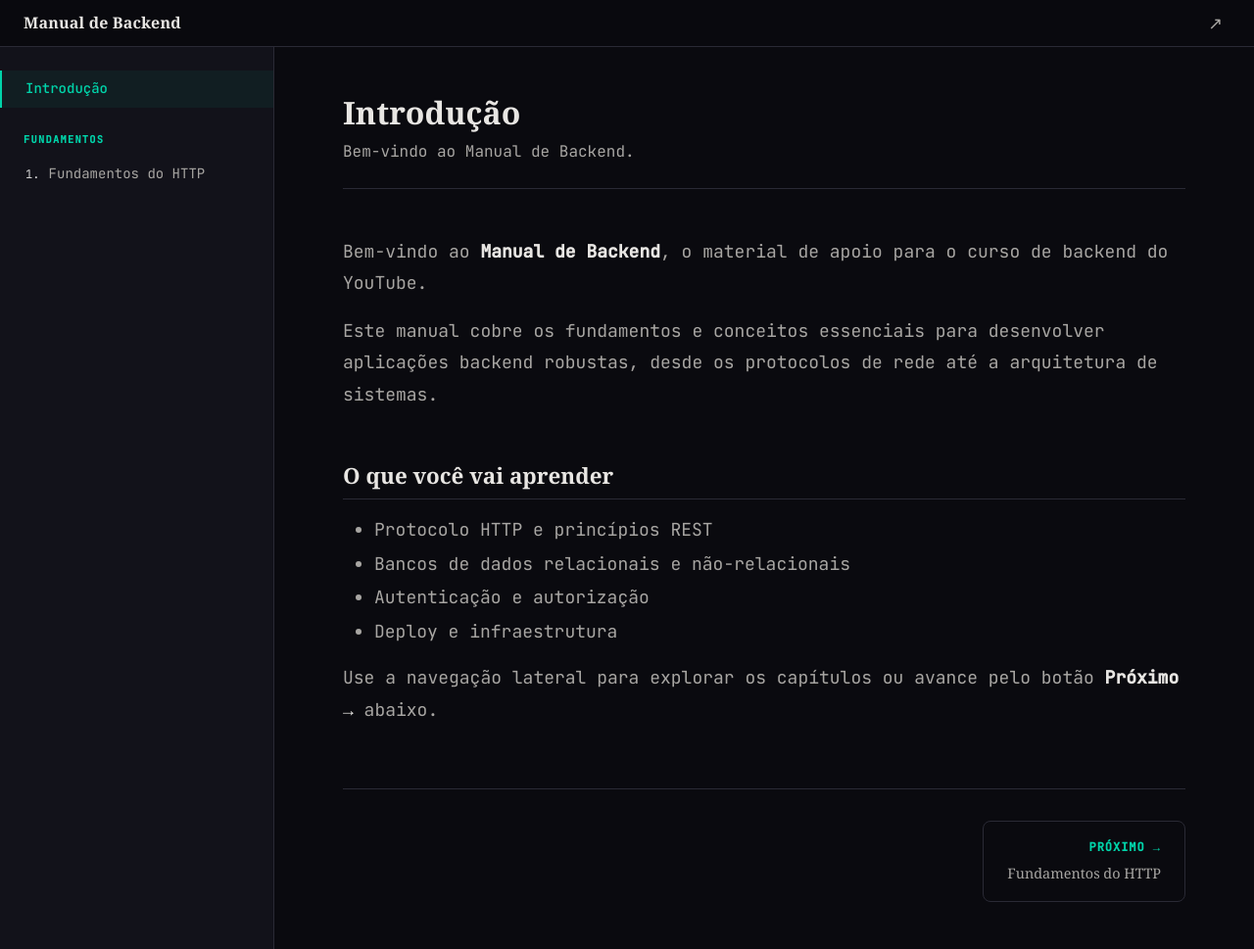
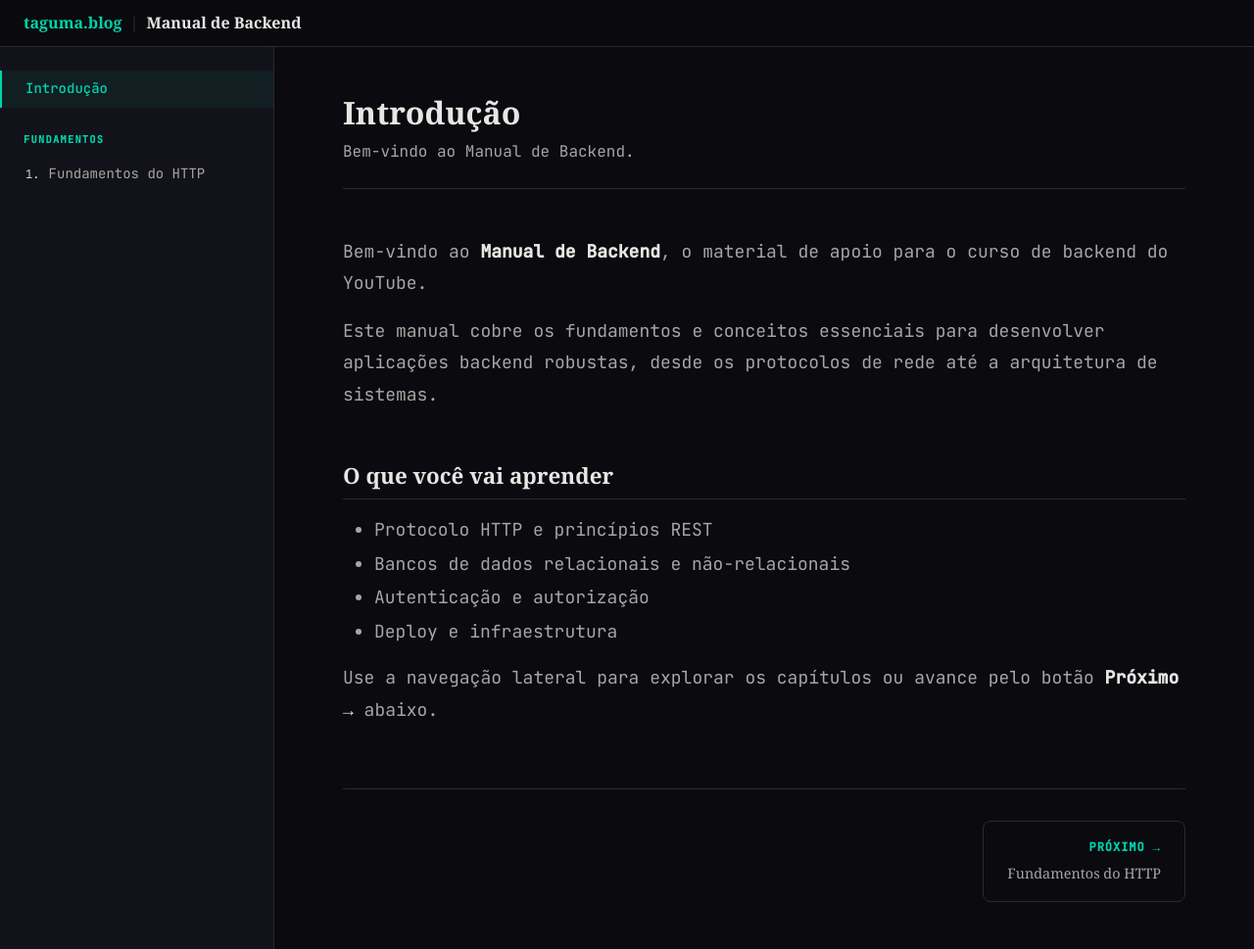
Before and after one commit to kundlatsch/taguma, a Jekyll site: the page built from _manual_backend/00-introducao.md, in a window 1280 px wide and 969 px high. Shown: the whole window at 98% size. Built offline with Jekyll 4.4.1, drawn with Linux system fonts in a browser that asks for light colours; some web fonts are replaced.

Commit message:
Add home button on top bar

```diff
--- a/_layouts/manual.html
+++ b/_layouts/manual.html
@@ -44,8 +44,11 @@
     <button class="manual-hamburger" id="manual-hamburger" aria-label="Abrir menu">
       <span></span><span></span><span></span>
     </button>
-    <a href="{{ '/backend-manual/' | relative_url }}" class="manual-topbar-title">Manual de Backend</a>
-    <a href="{{ '/' | relative_url }}" class="manual-topbar-home" title="Voltar ao site">↗</a>
+    <div class="manual-topbar-title">
+      <a href="{{ '/' | relative_url }}" class="manual-topbar-site">taguma.blog</a>
+      <span class="manual-topbar-sep">|</span>
+      <a href="{{ '/backend-manual/' | relative_url }}" class="manual-topbar-manual">Manual de Backend</a>
+    </div>
   </header>
 
   <!-- Overlay for mobile sidebar -->
--- a/assets/css/main.css
+++ b/assets/css/main.css
@@ -1536,30 +1536,36 @@ code {
 
 .manual-topbar-title {
   flex: 1;
+  display: flex;
+  align-items: center;
+  gap: var(--space-sm);
   font-family: var(--font-serif);
   font-size: 1rem;
   font-weight: 600;
+}
+
+.manual-topbar-site {
+  color: var(--accent-primary);
+  text-decoration: none;
+  transition: var(--transition-fast);
+}
+
+.manual-topbar-site:hover {
+  opacity: 0.8;
+}
+
+.manual-topbar-sep {
+  color: var(--border-color);
+}
+
+.manual-topbar-manual {
   color: var(--text-primary);
   text-decoration: none;
-  letter-spacing: 0.01em;
-}
-
-.manual-topbar-title:hover {
-  color: var(--accent-primary);
-}
-
-.manual-topbar-home {
-  font-size: 1.1rem;
-  color: var(--text-secondary);
-  text-decoration: none;
-  padding: 4px 8px;
-  border-radius: var(--radius-sm);
   transition: var(--transition-fast);
 }
 
-.manual-topbar-home:hover {
-  color: var(--accent-primary);
-  background: var(--bg-tertiary);
+.manual-topbar-manual:hover {
+  color: var(--accent-primary);
 }
 
 .manual-hamburger {
```
